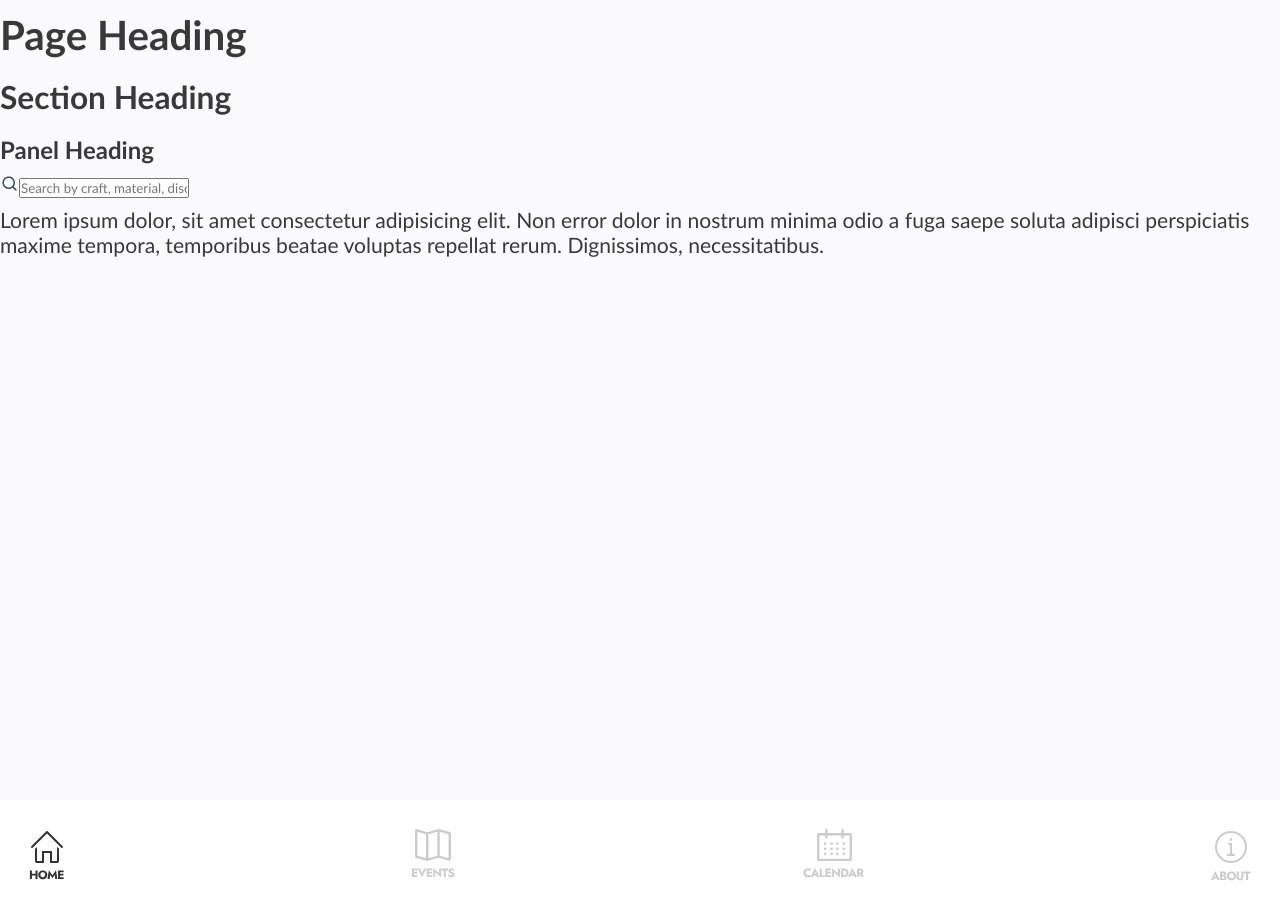
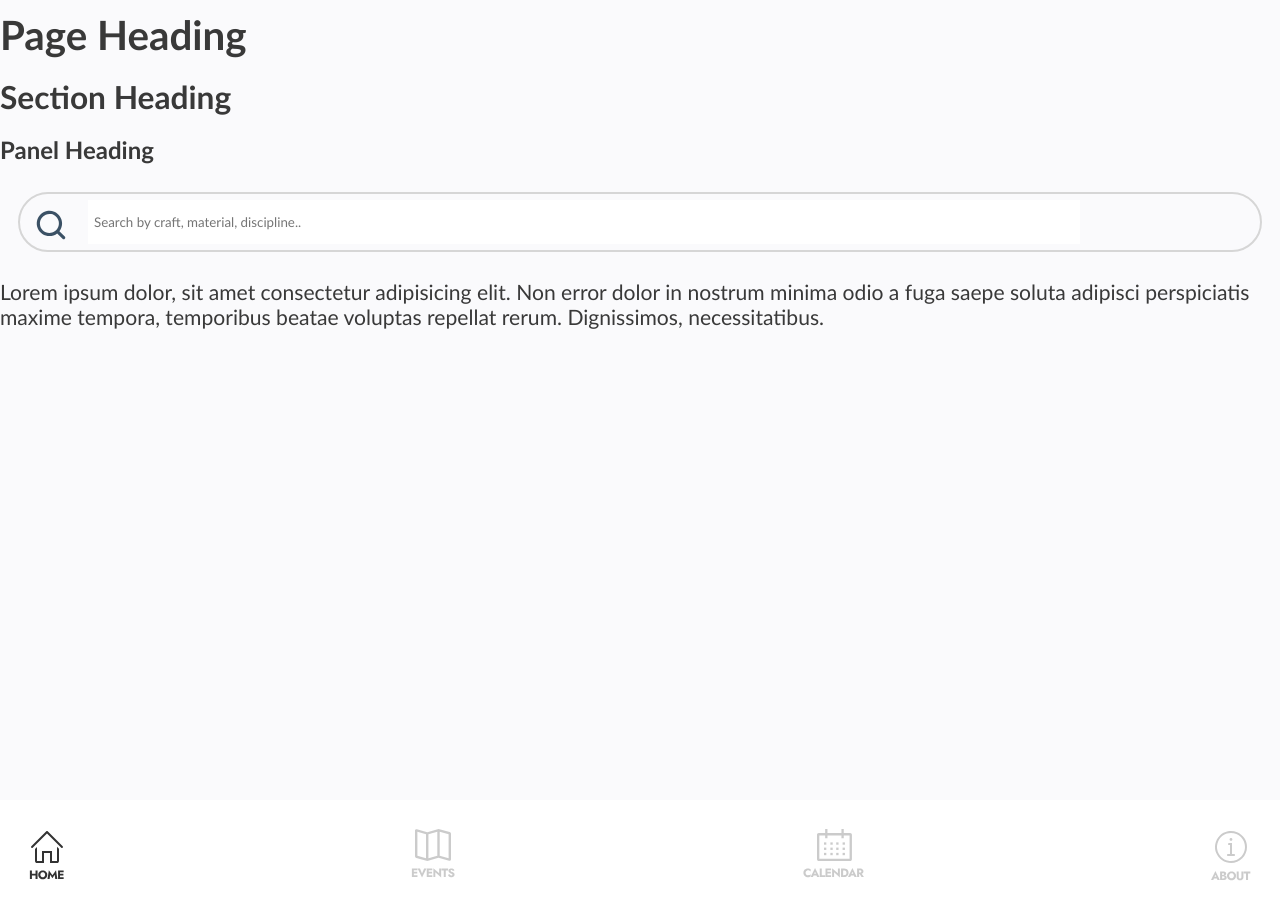
Before and after one commit to nology-tech/Union-Client-Project, a React (Vite) app: page /home in a window 1280 px wide. Built offline with nearby package versions, Linux system fonts and the light colour scheme.

Commit message:
styles have been added to the search bar. Ready to be placed on the events page.

```diff
--- a/src/components/SearchBar/SearchBar.scss
+++ b/src/components/SearchBar/SearchBar.scss
@@ -0,0 +1,18 @@
+.search {
+  margin: 0.938rem;
+  height: 3.125rem;
+  border: 0.125rem solid rgb(214, 214, 214);
+  border-radius: 1.875rem;
+  display: flex;
+
+  &__image {
+    margin: 0.625rem 0.625rem 0.313rem 0.625rem;
+  }
+
+  &__input {
+    margin: 0.313rem;
+    padding: 0.313rem;
+    border: none;
+    width: 80%;
+  }
+}
```
